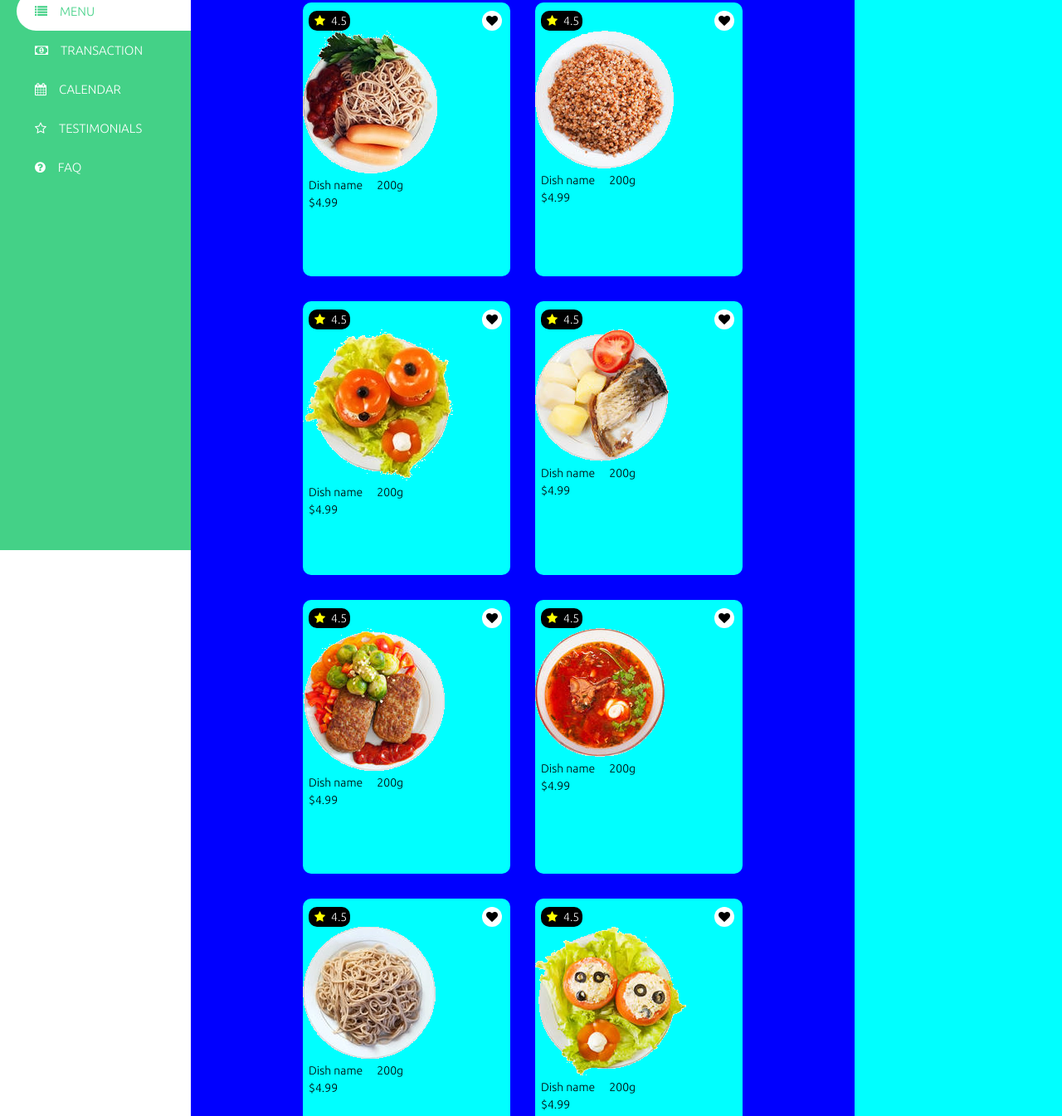
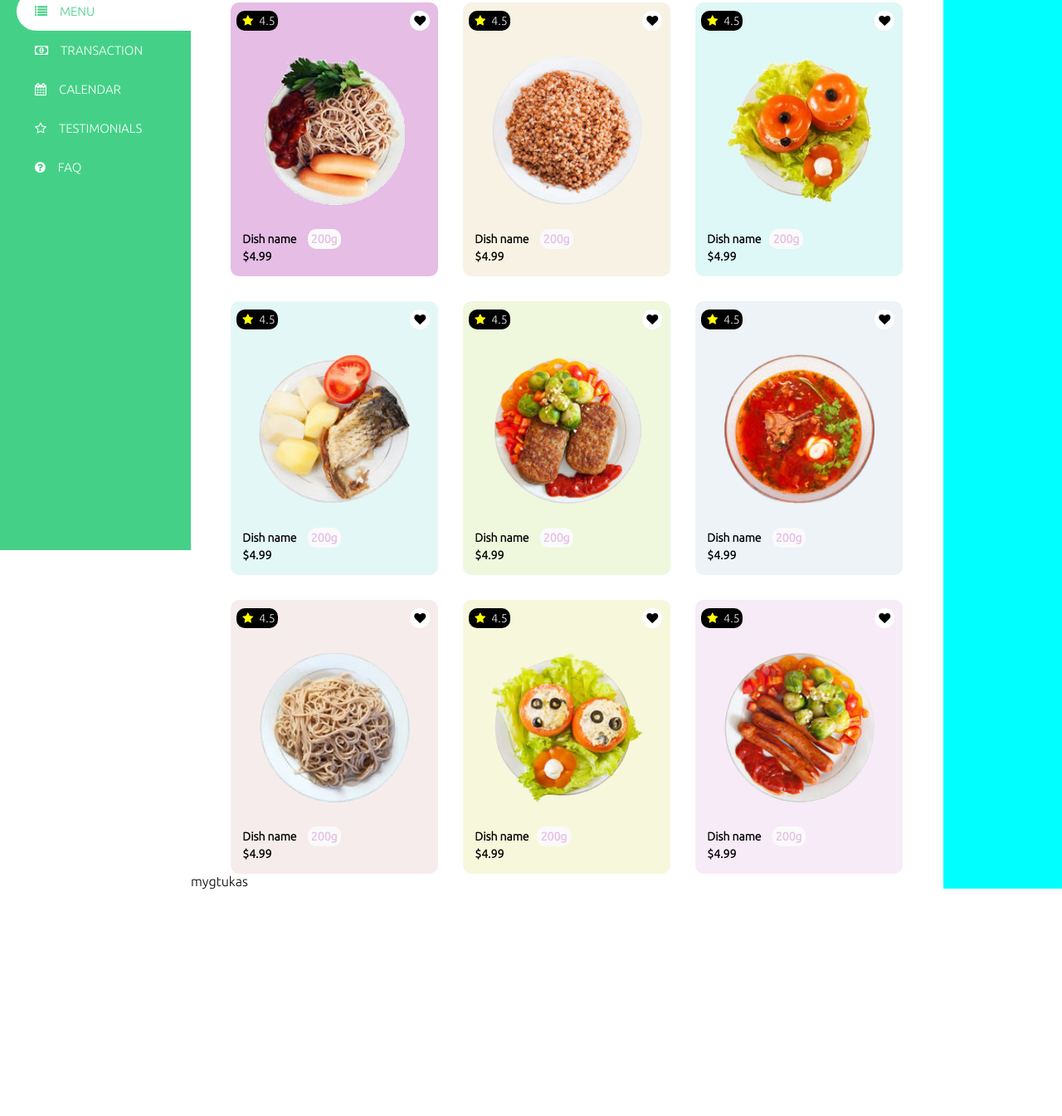
Before and after one commit to tombalv/Food-delivery-platform, a website: page index.html in a window 1280 px wide. Shown: the part 137-1482 px from the top of the page at 83% size. After the commit the page ends 1226 px from the top, so only its background shows below. Drawn offline with Linux system fonts and the light colour scheme.

Commit message:
content color update

```diff
--- a/css/base/base.css
+++ b/css/base/base.css
@@ -11,7 +11,3 @@ main {
   display: flex;
   flex-direction: row;
 }
-section {
-  background-color: #eb0101;
-  width: 100%;
-}
--- a/css/base/layout.css
+++ b/css/base/layout.css
@@ -75,17 +75,16 @@ p i {
 }
 
 /* Main content */
-
 .main-content {
   padding-top: 10px;
+  padding-left: 20px;
+  padding-right: 20px;
   display: flex;
   flex-wrap: wrap;
   gap: 30px 30px;
   font-size: 14px;
   justify-content: center;
-  background-color: blue;
 }
-
 .rating-info {
   margin-top: 10px;
   display: flex;
@@ -106,7 +105,6 @@ p i {
   margin: auto;
   color: #fafafa;
 }
-
 .fa-heart {
   margin: auto 10px;
   padding: 5px;
@@ -118,65 +116,79 @@ p i {
   color: #d74369;
   cursor: pointer;
 }
+.food-photo {
+  display: flex;
+  height: 180px;
+  justify-content: center;
+  margin-top: 30px;
+}
+.food-name {
+  margin-top: 30px;
+  font-weight: bold;
+  margin-left: 7px;
+}
+.food-price {
+  margin-left: 7px;
+  font-weight: bold;
+}
+.food-name span {
+  background-color: #fafafa;
+  padding: 0.3em 0.3em;
+  border-radius: 10px;
+  margin-left: 10px;
+  color: #e5bde5;
+}
 .food-product-one {
   width: 250px;
   height: 330px;
-  border-top: 10px;
   border-radius: 10px;
-  background-color: aqua;
+  background-color: #e5bde5;
 }
 .food-product-two {
   width: 250px;
   height: 330px;
-
   border-radius: 10px;
-  background-color: aqua;
+  background-color: #f7f2e4;
 }
 .food-product-three {
   width: 250px;
   height: 330px;
-
   border-radius: 10px;
-  background-color: aqua;
+  background-color: #def7f7;
 }
 .food-product-four {
   width: 250px;
   height: 330px;
-
   border-radius: 10px;
-  background-color: aqua;
+  background-color: #e4f7f7;
 }
 .food-product-five {
   width: 250px;
   height: 330px;
-
   border-radius: 10px;
-  background-color: aqua;
+  background-color: #eff7dd;
 }
 .food-product-six {
   width: 250px;
   height: 330px;
-
   border-radius: 10px;
-  background-color: aqua;
+  background-color: #edf3f7;
 }
 .food-product-seven {
   width: 250px;
   height: 330px;
-
   border-radius: 10px;
-  background-color: aqua;
+  background-color: #f7ecec;
 }
 .food-product-eight {
   width: 250px;
   height: 330px;
-
   border-radius: 10px;
-  background-color: aqua;
+  background-color: #f7f7dc;
 }
 .food-product-nine {
   width: 250px;
   height: 330px;
   border-radius: 10px;
-  background-color: aqua;
+  background-color: #f7ebf7;
 }
--- a/index.html
+++ b/index.html
@@ -68,7 +68,9 @@
               </div>
               <i class="fa fa-heart"></i>
             </div>
+            <div class="food-photo">
               <img src="./design/img/food-1.webp" alt="Food-Photo" />
+            </div>
             <p class="food-name">Dish name <span>200g</span></p>
             <p class="food-price">$4.99</p>
           </div>
@@ -80,7 +82,9 @@
               </div>
               <i class="fa fa-heart"></i>
             </div>
+            <div class="food-photo">
               <img src="./design/img/food-2.webp" alt="Food-Photo" />
+            </div>
             <p class="food-name">Dish name <span>200g</span></p>
             <p class="food-price">$4.99</p>
           </div>
@@ -92,8 +96,10 @@
               </div>
               <i class="fa fa-heart"></i>
             </div>
+            <div class="food-photo">
               <img src="./design/img/food-3.webp" alt="Food-Photo" />
-            <p class="food-name">Dish name <span>200g</span></p>
+            </div>
+            <p class="food-name">Dish name<span>200g</span></p>
             <p class="food-price">$4.99</p>
           </div>
           <div class="food-product-four">
@@ -104,7 +110,9 @@
               </div>
               <i class="fa fa-heart"></i>
             </div>
+            <div class="food-photo">
               <img src="./design/img/food-4.webp" alt="Food-Photo" />
+            </div>
             <p class="food-name">Dish name <span>200g</span></p>
             <p class="food-price">$4.99</p>
           </div>
@@ -116,7 +124,9 @@
               </div>
               <i class="fa fa-heart"></i>
             </div>
+            <div class="food-photo">
               <img src="./design/img/food-5.webp" alt="Food-Photo" />
+            </div>
             <p class="food-name">Dish name <span>200g</span></p>
             <p class="food-price">$4.99</p>
           </div>
@@ -128,7 +138,9 @@
               </div>
               <i class="fa fa-heart"></i>
             </div>
+            <div class="food-photo">
               <img src="./design/img/food-6.webp" alt="Food-Photo" />
+            </div>
             <p class="food-name">Dish name <span>200g</span></p>
             <p class="food-price">$4.99</p>
           </div>
@@ -140,7 +152,9 @@
               </div>
               <i class="fa fa-heart"></i>
             </div>
+            <div class="food-photo">
               <img src="./design/img/food-7.webp" alt="Food-Photo" />
+            </div>
             <p class="food-name">Dish name <span>200g</span></p>
             <p class="food-price">$4.99</p>
           </div>
@@ -152,8 +166,10 @@
               </div>
               <i class="fa fa-heart"></i>
             </div>
+            <div class="food-photo">
               <img src="./design/img/food-8.webp" alt="Food-Photo" />
-            <p class="food-name">Dish name <span>200g</span></p>
+            </div>
+            <p class="food-name">Dish name<span>200g</span></p>
             <p class="food-price">$4.99</p>
           </div>
           <div class="food-product-nine">
@@ -164,11 +180,14 @@
               </div>
               <i class="fa fa-heart"></i>
             </div>
+            <div class="food-photo">
               <img src="./design/img/food-9.webp" alt="Food-Photo" />
+            </div>
             <p class="food-name">Dish name <span>200g</span></p>
             <p class="food-price">$4.99</p>
           </div>
         </div>
+        <div>mygtukas</div>
       </section>
       <section class="check-out">Section 2</section>
     </main>
```
Lines whose indentation alone changed are shown as unchanged.
